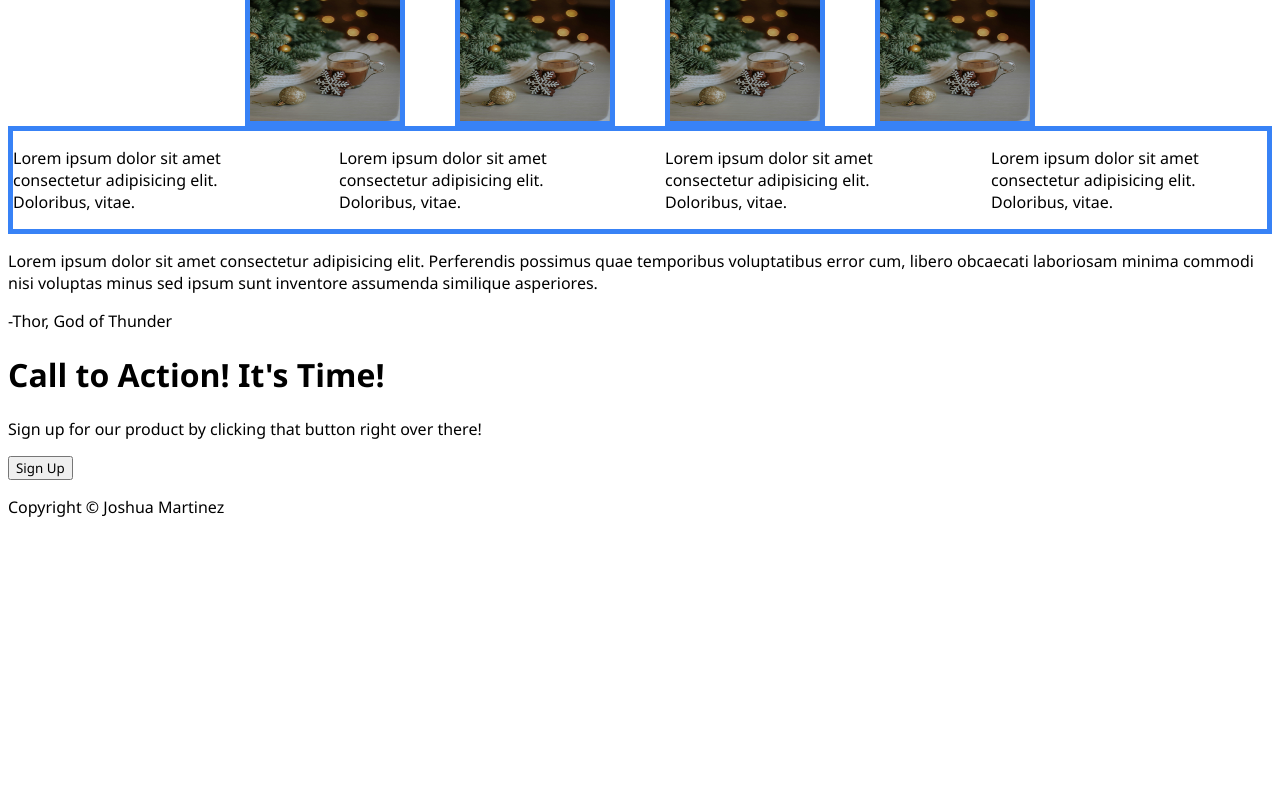
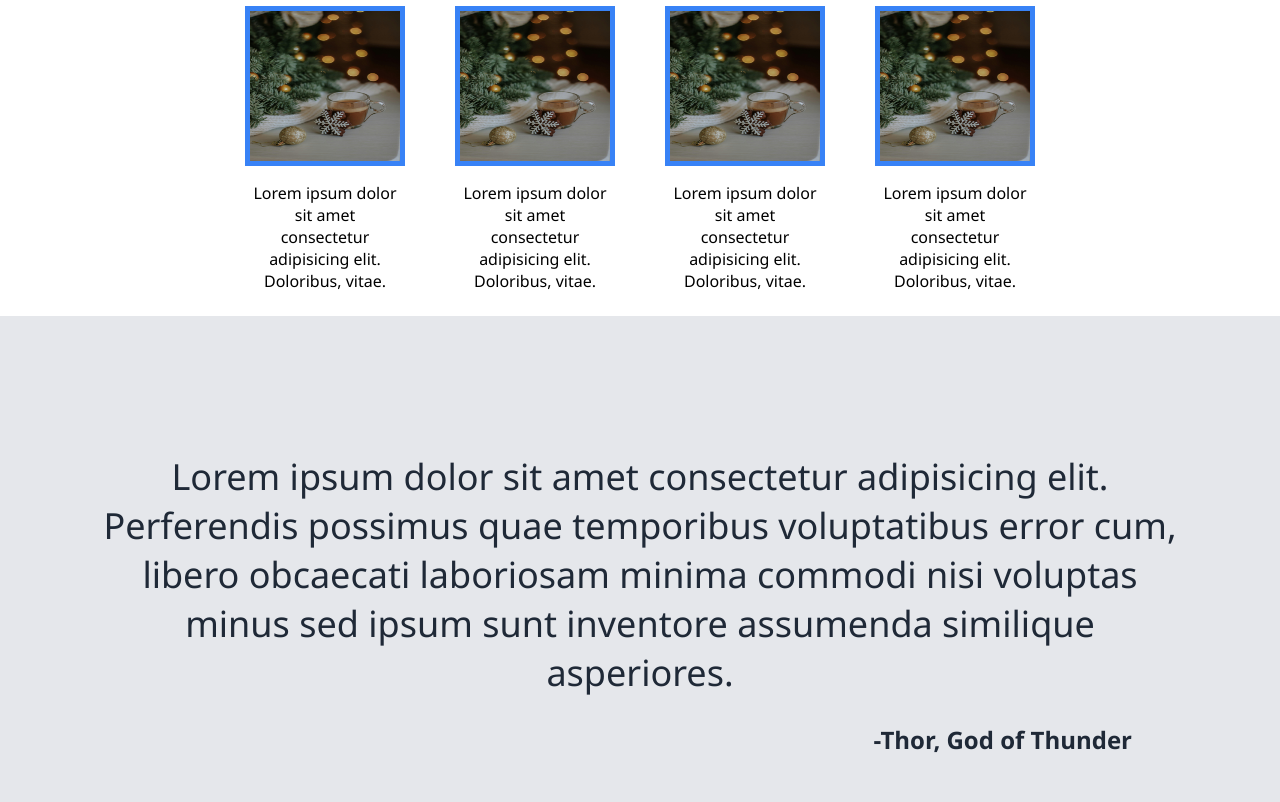
Before and after one commit to joshmz/TOP-LandingPage, a plain HTML site: page index.html in a window 1280 px wide. Shown: the part 582-1384 px from the top of the page. Before the commit the page ends 1116 px from the top, so only its background shows below. Drawn offline with Linux system fonts and the light colour scheme.

Commit message:
Added missing style sheet

```diff
--- a/index.html
+++ b/index.html
@@ -52,7 +52,7 @@
         </div>
     </div>
     <div id="footer">
-        <p>Copyright © Joshua Martinez</p>
+        <p>Copyright © Joshua Martinez 2025</p>
     </div>
 </body>
 </html>
--- a/styles.css
+++ b/styles.css
@@ -97,7 +97,9 @@
     flex-direction: column;
     /* border: 4px solid black; */
     margin: -10px;
-    padding: 10px;
+    /* padding: 10px; */
+    padding-top: 50px;
+    padding-bottom: 50px;
 }
 
 #main_body h1 {
@@ -122,6 +124,111 @@
 #main_body .image_sub {
     display: flex;
     justify-content: center;
-    gap: 50px;
-    border: 5px #3882F6 solid;
+    height: 110px;
+    gap: 60px;
+    /* border: 5px #3882F6 solid; */
 }
+
+#main_body .image_sub p {
+    height: 150px;
+    width: 150px;
+    text-align: center;
+}
+
+#quote {
+    background-color: #E5E7EB;
+    margin: -10px;
+    display: flex;
+    flex-direction: column;
+    height: fit-content;
+
+}
+
+#quote .quote_text {
+    flex: 1 1 1;
+    text-align: center;
+    font-size: 36px;
+    color: #1F2937;
+    font-weight: 300;
+    /* width: 80%; */
+    padding-top: 100px;
+    padding-left: 100px;
+    padding-right: 100px;
+
+}
+
+#quote .author {
+    flex: 1 1 1;
+    text-align: right;
+    margin-right: 150px;
+    font-size: 24px;
+    color: #1F2937;
+    font-weight: bold;
+    padding-bottom: 80px;
+    margin-top: -10px;
+}
+
+#sign_up {
+    display: flex;
+    align-items: center;
+    justify-content: center;
+    padding-top: 75px;
+    padding-bottom: 75px;
+    /* border: 5px #3882F6 solid; */
+}
+
+#sign_up .sign_up_banner{
+    display: flex;
+    background-color: #3882F6;
+    width: 75%;
+    align-content: center;
+    /* justify-content: center; */
+    /* color: white; */
+}
+
+#sign_up .sign_up_banner .text {
+    flex: 1 1 1;
+    color: white;;
+}
+
+#sign_up .sign_up_banner .text h1 {
+    font-size: 24px;
+    padding-left: 100px;
+    padding-top: 25px;
+}
+
+#sign_up .sign_up_banner .text p {
+    font-size: 14px;
+    padding-left: 100px;
+    margin-top: -20px;
+    margin-bottom: 40px;
+}
+
+#sign_up .sign_up_banner button {
+    flex: 1 1 1;
+    height: 40px;
+    width: 150px;
+    margin-left: auto;
+    margin-right: 100px;
+    margin-top: 45px;
+    background-color: #3882F6;
+    color: white;
+    font-weight: 700;
+    border: none;
+    outline: none;
+    border: 2px #E5E7EB solid;
+}
+
+#footer {
+    display: flex;
+    background-color: #1F2937;
+    margin: -10px;
+    padding-top: 25px;
+    padding-bottom: 25px;
+    justify-content: center;
+}
+
+#footer p {
+    color: white;
+    font-size: 15px;
+}
```
